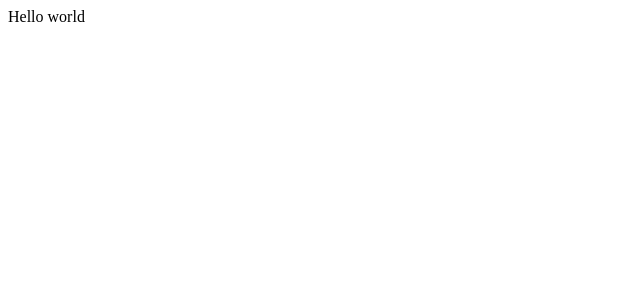
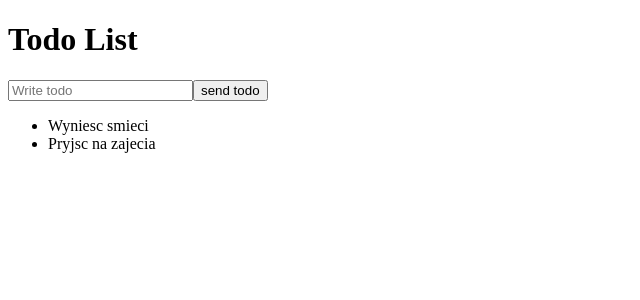
Before and after one commit to AndriiChemerys/alx_js_advanced, a React (Vite) app in the folder d2/project_01/: page / in a window 1280 px wide. Shown: the top 300 px of the page, without its empty margins (0-640 px from the left). Built offline with nearby package versions, Linux system fonts and the light colour scheme.

Commit message:
Todolist with react

```diff
--- /dev/null
+++ b/d2/project_01/src/components/App/App.jsx
@@ -0,0 +1,15 @@
+import React from "react";
+import Todolist from "../Todolist/Todolist";
+
+const App = () => (
+  <div>
+    <h1>Todo List</h1>
+    <form>
+      <input type="text" placeholder="Write todo" />
+      <button type="submit">send todo</button>
+    </form>
+    <Todolist />
+  </div>
+);
+
+export default App;
--- /dev/null
+++ b/d2/project_01/src/components/Todolist/Todolist.jsx
@@ -0,0 +1,23 @@
+import React from "react";
+
+const todos = [
+  {
+    name: "Wyniesc smieci",
+    checked: false,
+  },
+  {
+    name: "Pryjsc na zajecia",
+    checked: true,
+  },
+];
+
+const Todolist = () => (
+  <div>
+    <ul>
+      {todos.map((todo, index) => (
+        <li key={index}>{todo.name}</li>
+      ))}
+    </ul>
+  </div>
+);
+export default Todolist;
--- a/d2/project_01/src/components/index.jsx
+++ b/d2/project_01/src/components/index.jsx
@@ -3,4 +3,6 @@
 import React from "react"; // JS modules
 import ReactDOM from "react-dom";
 
-ReactDOM.render(<div>Hello world</div>, document.querySelector("#app"));
+import App from "./App/App";
+
+ReactDOM.render(<App />, document.querySelector("#app"));
```
